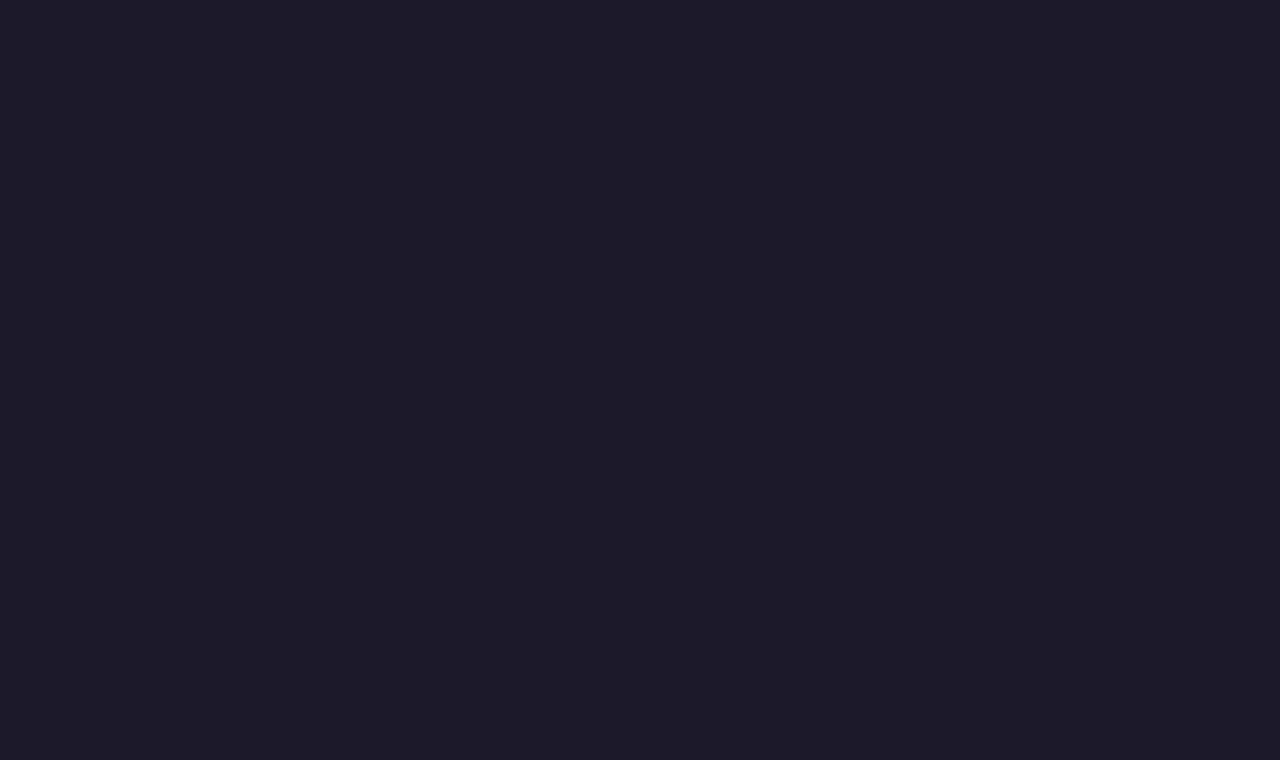
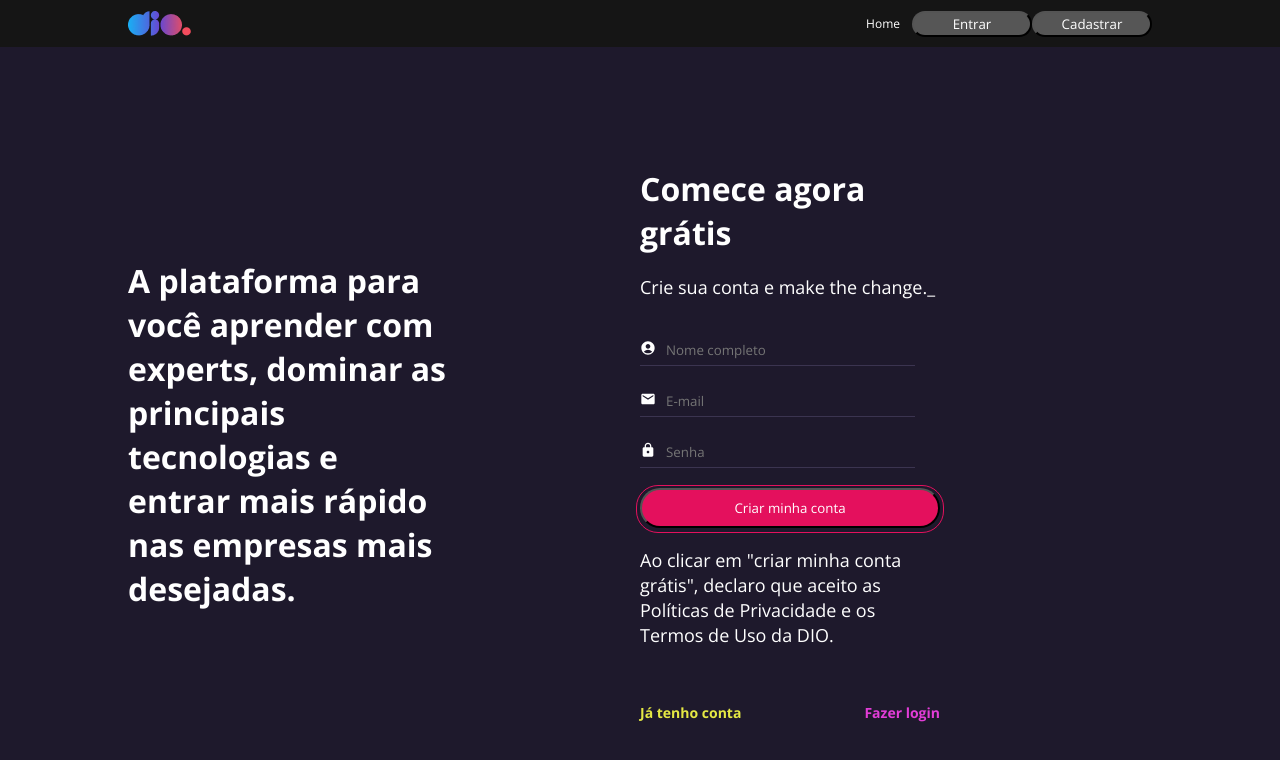
Before and after one commit to dayana-santos/dio-desafio-github-primeiro-repc, a React (Create React App) app in the folder Estudos_React_new/my-app/: page /cadastro in a window 1280 px wide. Before the commit this address had no page. Shown: the top 760 px of the page. Built offline with nearby package versions, Linux system fonts and the light colour scheme.

Commit message:
tela de cadastro

```diff
--- a/Estudos_React_new/my-app/src/App.js
+++ b/Estudos_React_new/my-app/src/App.js
@@ -10,6 +10,7 @@
 import { Home } from './pages/home'
 import { Login } from './pages/login'
 import { Feed } from './pages/feed'
+import { Cadastro } from './pages/cadastro'
 
 
 function App() {
@@ -19,6 +20,7 @@
         <Route path="/" element={<Home />} />
         <Route path="/login" element={<Login />} />
         <Route path="/feed" element={<Feed />} />
+        <Route path="/cadastro" element={<Cadastro />} />
       </Routes>
     </Router>
   );
--- /dev/null
+++ b/Estudos_React_new/my-app/src/pages/cadastro/index.jsx
@@ -0,0 +1,65 @@
+import React from 'react';
+
+import { useNavigate } from 'react-router-dom';
+
+import { MdEmail, MdLock, MdAccountCircle } from 'react-icons/md' ;
+
+import { Button } from '../../components/Button';
+import { Header } from '../../components/Header';
+import { Input } from '../../components/Input'
+
+import {
+    Container,
+    Wrapper,
+    Column,
+    Row,
+    Title,
+    TitleLogin,
+    SubtitleLogin,
+    EsqueciText,
+    CriarText
+ } from './styles';
+
+const Cadastro = () => {
+
+    const navigate = useNavigate();
+
+    const handleClickSigIn = () => {
+        navigate('/feed');
+    }
+
+    return (<>
+        <Header />
+        <Container>
+            <Column /* como foi utilizado Display Flex, cada div será uma parte da pág*/>
+                <Title>
+                    A plataforma para você aprender com experts, dominar as principais tecnologias e entrar mais rápido nas empresas mais desejadas.
+                </Title>
+            </Column>
+            <Column>
+                <Wrapper>
+                    <TitleLogin>Comece agora grátis</TitleLogin>
+                    <SubtitleLogin>Crie sua conta e make the change._</SubtitleLogin>
+                    <form>
+                        <Input placeholder='Nome completo' leftIcon={<MdAccountCircle />}/>
+                        <Input placeholder='E-mail' leftIcon={<MdEmail />}/>
+                        <Input placeholder='Senha' type='password' leftIcon={<MdLock />}/>
+                        <Button title='Criar minha conta' variant='secondary' onClick={handleClickSigIn} type='button' />
+                    </form>
+                    <Row>
+                        <SubtitleLogin>Ao clicar em "criar minha conta grátis", declaro que
+                            aceito as Políticas de Privacidade e os Termos de Uso da DIO.</SubtitleLogin>
+                    </Row>
+                    <Row>
+                        <EsqueciText>Já tenho conta</EsqueciText>
+                        <CriarText>Fazer login</CriarText>
+                    </Row>
+
+                </Wrapper>
+            </Column>
+        </Container>
+
+    </>)
+}
+
+export { Cadastro }
--- /dev/null
+++ b/Estudos_React_new/my-app/src/pages/cadastro/styles.js
@@ -0,0 +1,78 @@
+import  styled from 'styled-components';
+
+export const Container = styled.main`
+    width: 100%;
+    max-width: 80%;
+    margin: 0 auto;
+    margin-top: 120px;
+
+    display: flex;
+    flex-direction: row;
+    justify-content: space-between;
+    align-items: center;
+`
+
+export const Wrapper = styled.div`
+    max-width: 300px;
+`
+
+export const Column = styled.div`
+    flex: 1;
+`
+
+export const Row = styled.div`
+    display: flex;
+    flex-direction: row;
+    justify-content: space-between;
+    align-items: center;
+    margin-top: 20px;
+`
+
+export const Title = styled.h2`
+    font-family: 'Open Sans';
+    font-style: normal;
+    font-weight: 700;
+    font-size: 32px;
+    width: 320px;
+    margin-bottom: 20px;
+    line-height: 44px;
+
+    color: #fff;
+`
+
+export const TitleLogin = styled.p`
+    font-family: 'Open Sans';
+    font-style: normal;
+    font-weight: 700;
+    font-size: 32px;
+    margin-bottom: 20px;
+    line-height: 44px;
+`
+
+export const SubtitleLogin = styled.p`
+    font-family: 'Open Sans';
+    font-style: normal;
+    font-weight: 400;
+    font-size: 18px;
+    margin-bottom: 35px;
+    line-height: 25px;
+`
+
+export const EsqueciText = styled.p`
+    font-family: 'Open Sans';
+    font-style: normal;
+    font-weight: 700;
+    font-size: 14px;
+    line-height: 19px;
+
+    color: #e5e844;
+`
+export const CriarText = styled.p`
+    font-family: 'Open Sans';
+    font-style: normal;
+    font-weight: 700;
+    font-size: 14px;
+    line-height: 19px;
+
+    color: #e23dd7;
+`
```
